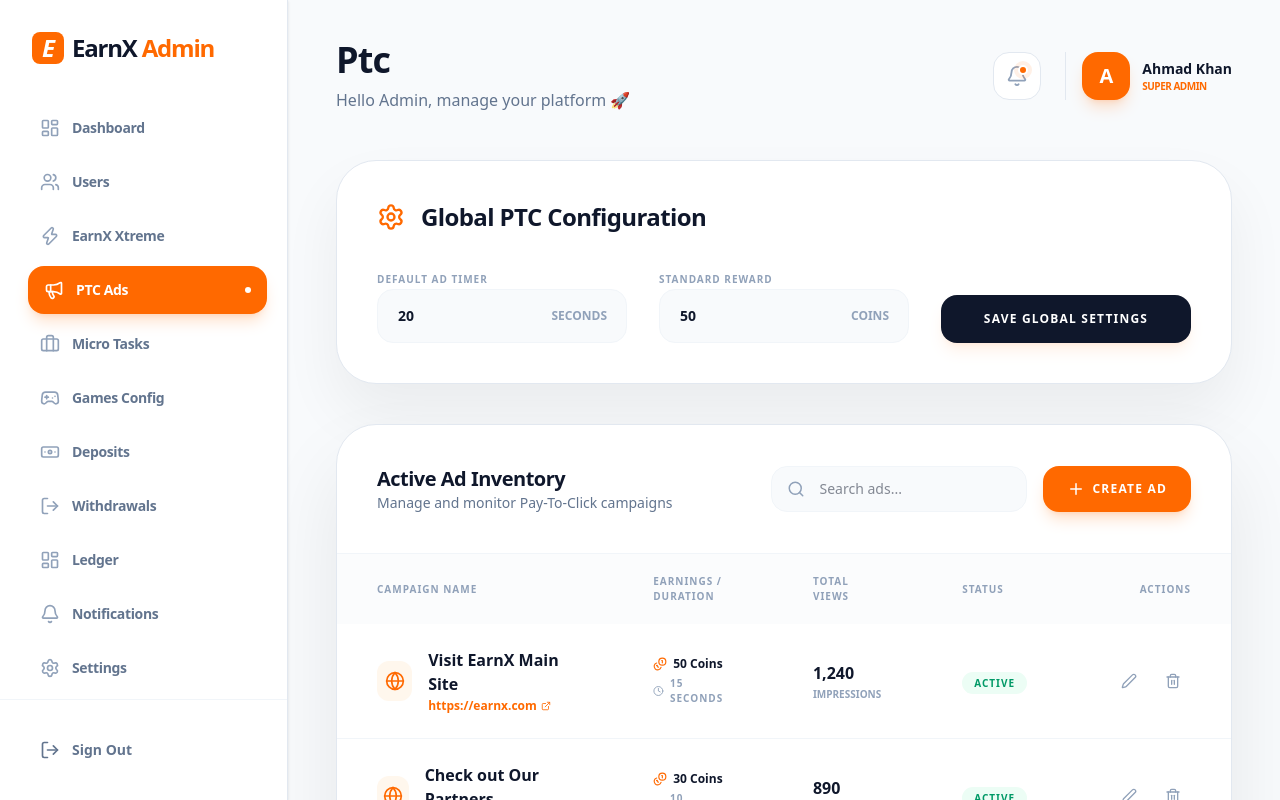
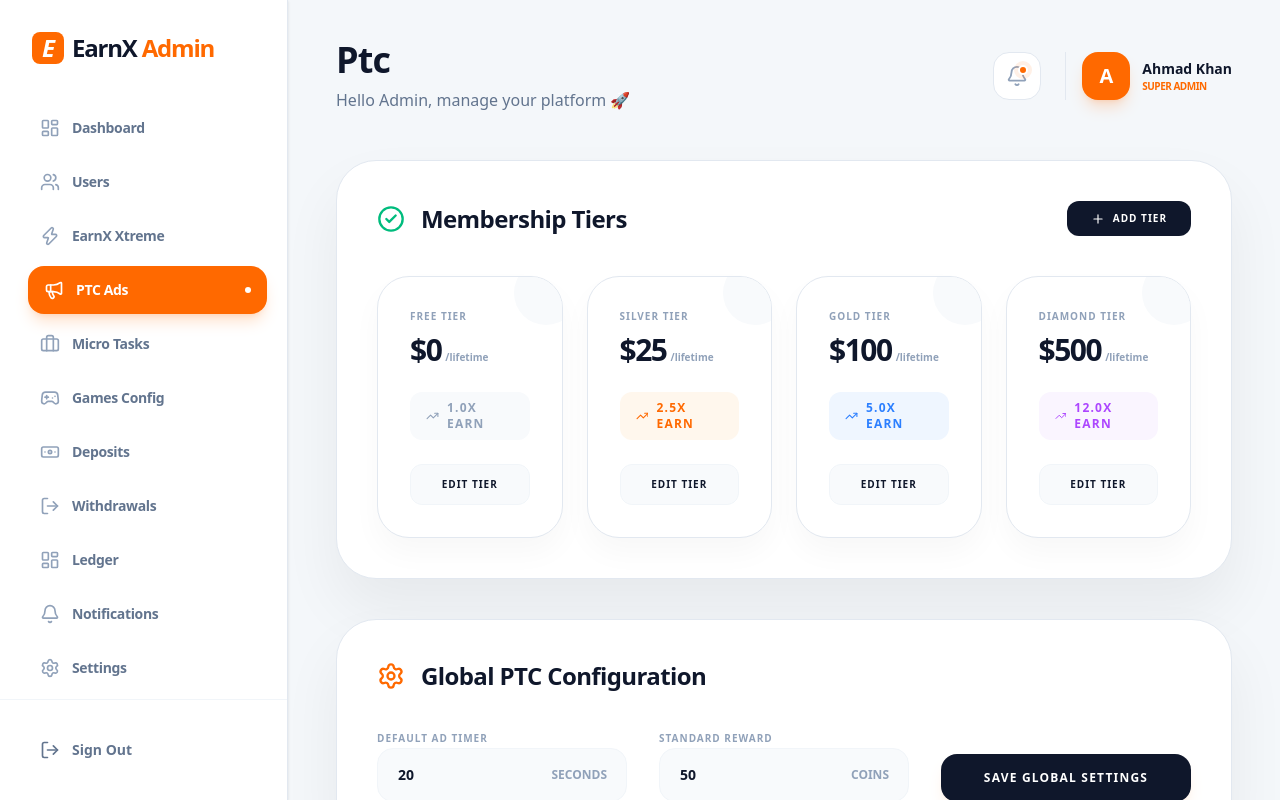
Before and after one commit to Ahmadkhanworkspace/asd, a Next.js app: page /ptc in a window 1280 px wide. Shown: the top 800 px of the page. Built offline with nearby package versions, Linux system fonts and the light colour scheme.

Commit message:
Feat: Add PTC Membership Tiers and Xtreme Matrix Level Manager; Enhance global card contrast

```diff
--- a/app/ptc/page.tsx
+++ b/app/ptc/page.tsx
@@ -12,7 +12,8 @@
   Trash2,
   Edit2,
   CheckCircle2,
-  Globe
+  Globe,
+  TrendingUp
 } from 'lucide-react';
 import { cn } from '@/lib/utils';
 
@@ -25,6 +26,26 @@
 
   return (
     <div className="space-y-10 pb-20">
+      {/* PTC Membership Tiers */}
+      <div className="bg-white border border-slate-200 rounded-[40px] p-10 shadow-[0_30px_60px_rgba(0,0,0,0.06)]">
+        <div className="flex justify-between items-center mb-10">
+           <div className="flex items-center gap-4 text-emerald-500">
+              <CheckCircle2 size={28} />
+              <h3 className="text-2xl font-black tracking-tight text-slate-900">Membership Tiers</h3>
+           </div>
+           <button className="flex items-center gap-2 px-6 py-2.5 bg-slate-900 text-white rounded-xl text-[10px] font-black uppercase tracking-widest hover:bg-orange-600 transition-colors">
+              <Plus size={14} /> Add Tier
+           </button>
+        </div>
+
+        <div className="grid grid-cols-1 md:grid-cols-2 lg:grid-cols-4 gap-6">
+           <TierCard name="Free" price="0" multiplier="1.0x" color="slate" />
+           <TierCard name="Silver" price="25" multiplier="2.5x" color="orange" />
+           <TierCard name="Gold" price="100" multiplier="5.0x" color="blue" />
+           <TierCard name="Diamond" price="500" multiplier="12.0x" color="purple" />
+        </div>
+      </div>
+
       {/* Global PTC Settings */}
       <div className="bg-white border border-slate-200 rounded-[40px] p-10 shadow-[0_30px_60px_rgba(0,0,0,0.06)]">
         <div className="flex items-center gap-4 text-orange-500 mb-8">
@@ -139,3 +160,32 @@
     </div>
   );
 }
+
+function TierCard({ name, price, multiplier, color }: any) {
+   const colorMap: any = {
+      slate: "bg-slate-50 border-slate-100 text-slate-400 group-hover:border-slate-300",
+      orange: "bg-orange-50 border-orange-100 text-orange-500 group-hover:border-orange-300",
+      blue: "bg-blue-50 border-blue-100 text-blue-500 group-hover:border-blue-300",
+      purple: "bg-purple-50 border-purple-100 text-purple-500 group-hover:border-purple-300",
+   };
+
+   return (
+      <div className="bg-white border border-slate-200 p-8 rounded-[32px] group hover:border-orange-500/20 transition-all shadow-[0_15px_30px_rgba(0,0,0,0.03)] hover:shadow-[0_25px_50px_rgba(0,0,0,0.06)] relative overflow-hidden">
+         <div className="absolute -right-4 -top-4 w-16 h-16 bg-slate-50 rounded-full group-hover:bg-orange-50 transition-colors"></div>
+
+         <p className="text-[10px] font-black uppercase tracking-widest text-slate-400 mb-2">{name} Tier</p>
+         <div className="flex items-baseline gap-1 mb-6">
+            <span className="text-3xl font-black text-slate-900 tracking-tighter">${price}</span>
+            <span className="text-[10px] font-bold text-slate-400 lowercase">/lifetime</span>
+         </div>
+
+         <div className={cn("inline-flex items-center gap-2 px-4 py-2 rounded-xl font-black text-xs uppercase tracking-widest mb-6 transition-all", colorMap[color])}>
+            <TrendingUp size={14} /> {multiplier} Earn
+         </div>
+
+         <button className="w-full py-3 bg-slate-50 border border-slate-100 text-slate-900 font-bold rounded-xl text-[10px] uppercase tracking-widest group-hover:bg-slate-900 group-hover:text-white transition-all">
+            Edit Tier
+         </button>
+      </div>
+   )
+}
--- a/app/xtreme/page.tsx
+++ b/app/xtreme/page.tsx
@@ -11,7 +11,8 @@
   Settings,
   Plus,
   ArrowRightCircle,
-  Clock
+  Clock,
+  ShieldCheck
 } from 'lucide-react';
 import { cn } from '@/lib/utils';
 import {
@@ -135,17 +136,19 @@
         </div>
       </div>
 
-      <div className="grid grid-cols-1 lg:grid-cols-3 gap-8">
-        {/* Xtreme Payplans (Packages) */}
-        <div className="lg:col-span-1 bg-white border border-slate-200 rounded-[32px] p-8 shadow-[0_30px_60px_rgba(0,0,0,0.05)] space-y-8">
-           <div className="flex items-center justify-between">
-              <h3 className="text-xl font-black tracking-tight text-slate-900 uppercase">/ active_payplans</h3>
-              <button className="flex items-center gap-2 px-4 py-2 bg-slate-900 border border-slate-800 text-white rounded-xl text-[10px] font-black uppercase tracking-widest hover:bg-orange-600 transition-colors">
-                 <Plus size={14} /> New Plan
+      {/* MATRIX LEVEL MANAGEMENT */}
+      <div className="bg-white border border-slate-200 rounded-[40px] p-10 shadow-[0_30px_60px_rgba(0,0,0,0.06)]">
+        <div className="flex justify-between items-center mb-10">
+           <div className="flex items-center gap-4 text-orange-500">
+              <ShieldCheck size={28} />
+              <h3 className="text-2xl font-black tracking-tight text-slate-900 uppercase">Matrix Level & Pricing Manager</h3>
+           </div>
+           <button className="flex items-center gap-2 px-6 py-2.5 bg-slate-900 text-white rounded-xl text-[10px] font-black uppercase tracking-widest hover:bg-orange-600 transition-colors">
+              <Plus size={14} /> Add New Level
            </button>
         </div>
 
-           <div className="space-y-4 max-h-[450px] overflow-y-auto pr-2 scrollbar-hide">
+        <div className="grid grid-cols-1 md:grid-cols-2 lg:grid-cols-4 gap-6">
            <PackageItem name="Starter" price="25" cycleReward="100" />
            <PackageItem name="Advanced" price="100" cycleReward="450" />
            <PackageItem name="Elite" price="500" cycleReward="2,250" />
@@ -153,8 +156,9 @@
         </div>
       </div>
 
+      <div className="grid grid-cols-1 lg:grid-cols-1 gap-8">
         {/* Global PIF Queue (Pay It Forward) */}
-        <div className="lg:col-span-2 bg-white border border-slate-200 rounded-[32px] overflow-hidden shadow-[0_30px_60px_rgba(0,0,0,0.05)]">
+        <div className="bg-white border border-slate-200 rounded-[32px] overflow-hidden shadow-[0_30px_60px_rgba(0,0,0,0.05)]">
            <div className="p-8 border-b border-slate-100 flex justify-between items-center">
               <h3 className="text-xl font-black tracking-tight text-slate-900 uppercase">Real-time Matrix Spillover Log</h3>
               <button className="flex items-center gap-2 px-5 py-2.5 bg-slate-900 text-white rounded-xl text-xs font-bold">
--- a/components/AdminLayout.tsx
+++ b/components/AdminLayout.tsx
@@ -12,7 +12,7 @@
   if (isLoginPage) return <>{children}</>;
 
   return (
-    <div className="flex min-h-screen bg-slate-50 text-slate-900 font-sans">
+    <div className="flex min-h-screen bg-slate-100/50 text-slate-900 font-sans">
       <Sidebar />
       <main className="flex-1 overflow-y-auto px-6 py-10 lg:px-12">
         <header className="flex justify-between items-center mb-12">
```
Lines whose indentation alone changed are shown as unchanged.
